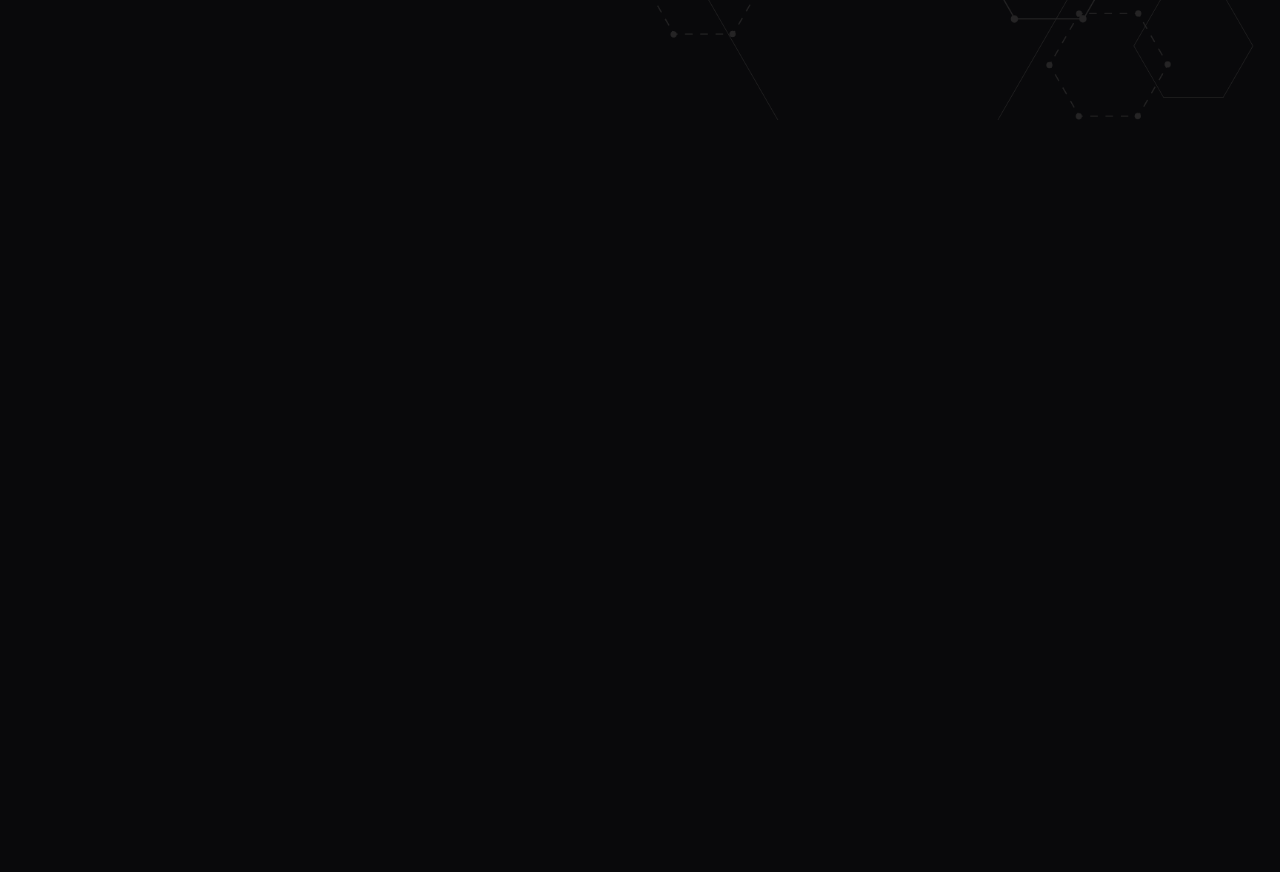
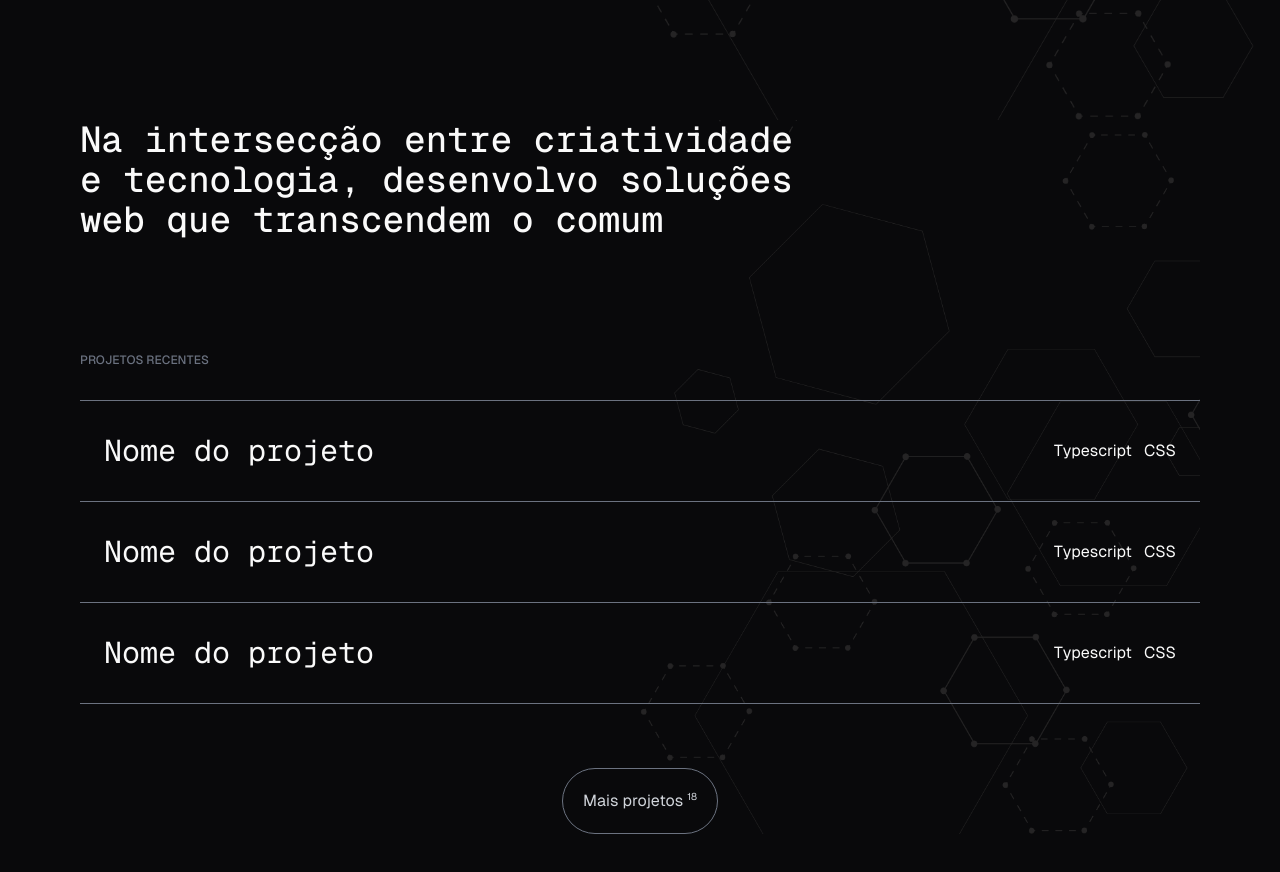
Before and after one commit to GustavoeDev/gustavodev-portfolio, a Next.js app: page / in a window 1280 px wide. Shown: the part 1480-2352 px from the top of the page. Before the commit the page ends 1600 px from the top, so only its background shows below. Built offline with nearby package versions, Linux system fonts and the light colour scheme.

Commit message:
feat: integrate RecentProjects component into Home page layout

```diff
--- a/src/app/page.tsx
+++ b/src/app/page.tsx
@@ -1,6 +1,9 @@
 import InfiniteName from "@/components/pages/home/infinite-name";
 import Intro from "@/components/pages/home/intro";
 import PersonalInfo from "@/components/pages/home/personal-info";
+import Project from "@/components/shared/project";
+import AnimationHover from "@/components/shared/animation-hover";
+import RecentProjects from "@/components/pages/home/recent-projects";
 
 export default function Home() {
   return (
@@ -12,6 +15,13 @@ export default function Home() {
       <div className="h-screen flex items-center justify-center gap-12 w-full mx-auto bg-[url('/bg-portfolio.png')] bg-cover bg-center">
         <Intro />
       </div>
+      <div className="min-h[100vh] max-w-[70rem] mx-auto bg-[url('/bg-portfolio.png')] bg-cover bg-center">
+        <h2 className="text-4xl max-w-[750px] font-title font-medium">
+          Na intersecção entre criatividade e tecnologia, desenvolvo soluções
+          web que transcendem o comum
+        </h2>
+        <RecentProjects />
+      </div>
     </main>
   );
 }
```
